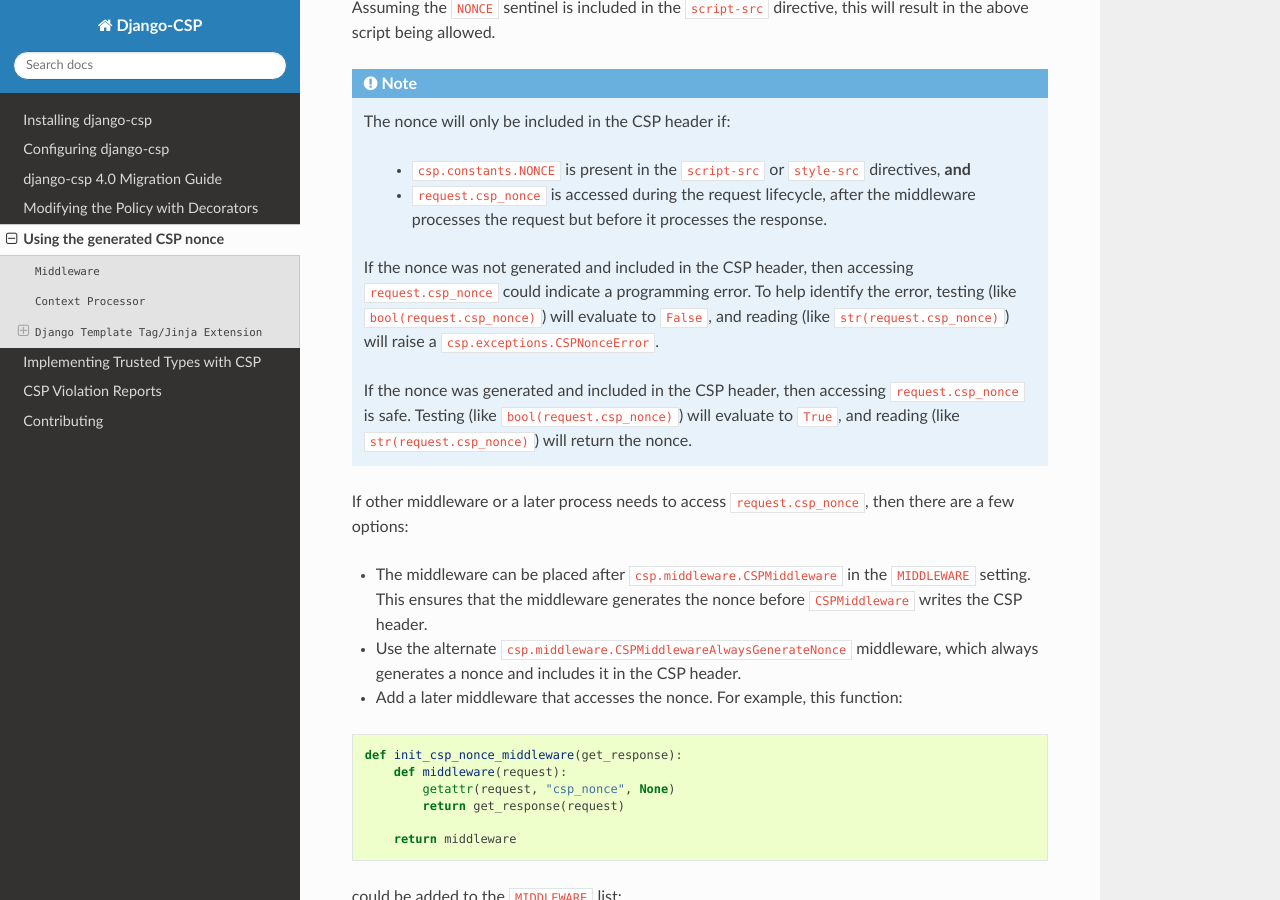
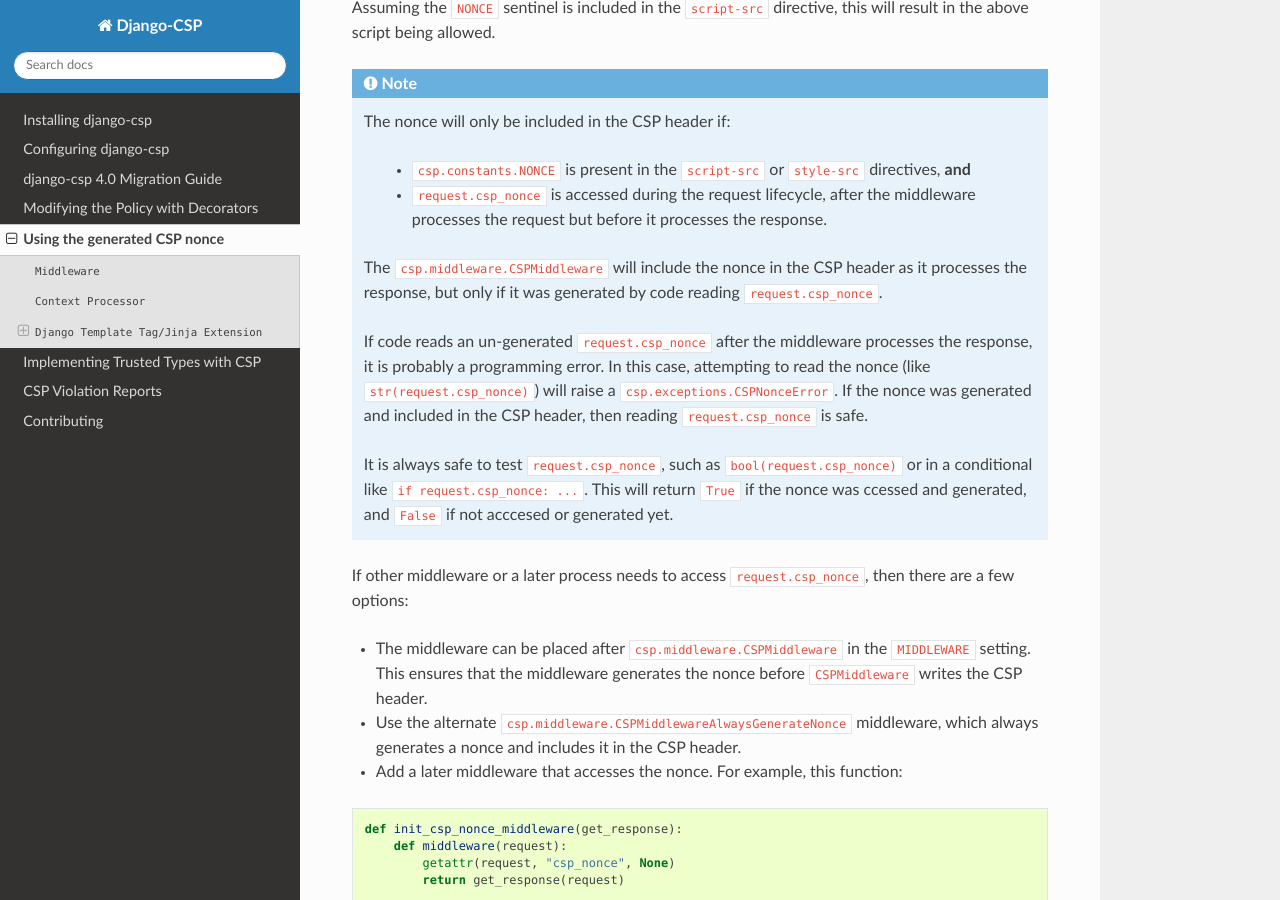
Before and after one commit to mozilla/django-csp, a Sphinx documentation site: the page built from docs/nonce.rst, in a window 1280 px wide and 900 px high, scrolled down 845 px. Built offline with Sphinx 7.4.7 and the Read the Docs theme 3.1.0, drawn with Linux system fonts in a browser that asks for light colours.

Commit message:
Update docs for reading vs testing nonce

```diff
--- a/docs/nonce.rst
+++ b/docs/nonce.rst
@@ -48,15 +48,21 @@
      - ``request.csp_nonce`` is accessed during the request lifecycle, after the middleware
        processes the request but before it processes the response.
 
-   If the nonce was not generated and included in the CSP header, then accessing ``request.csp_nonce``
-   could indicate a programming error. To help identify the error, testing
-   (like ``bool(request.csp_nonce)``) will evaluate to ``False``, and reading
-   (like ``str(request.csp_nonce)``) will raise a
-   ``csp.exceptions.CSPNonceError``.
+   The ``csp.middleware.CSPMiddleware`` will include the nonce in the CSP
+   header as it processes the response, but only if it was generated by code
+   reading ``request.csp_nonce``.
 
-   If the nonce was generated and included in the CSP header, then accessing ``request.csp_nonce``
-   is safe. Testing (like ``bool(request.csp_nonce)``) will evaluate to
-   ``True``, and reading (like ``str(request.csp_nonce)``) will return the nonce.
+   If code reads an un-generated ``request.csp_nonce`` after the middleware
+   processes the response, it is probably a programming error. In this case,
+   attempting to read the nonce (like ``str(request.csp_nonce)``) will raise a
+   ``csp.exceptions.CSPNonceError``. If the nonce was generated and included in
+   the CSP header, then reading ``request.csp_nonce`` is safe.
+
+   It is always safe to test ``request.csp_nonce``, such as
+   ``bool(request.csp_nonce)`` or in a conditional like ``if request.csp_nonce:
+   ...``. This will return ``True`` if the nonce was ccessed and generated, and
+   ``False`` if not acccesed or generated yet.
+
 
 If other middleware or a later process needs to access ``request.csp_nonce``, then there are a few options:
 
```
